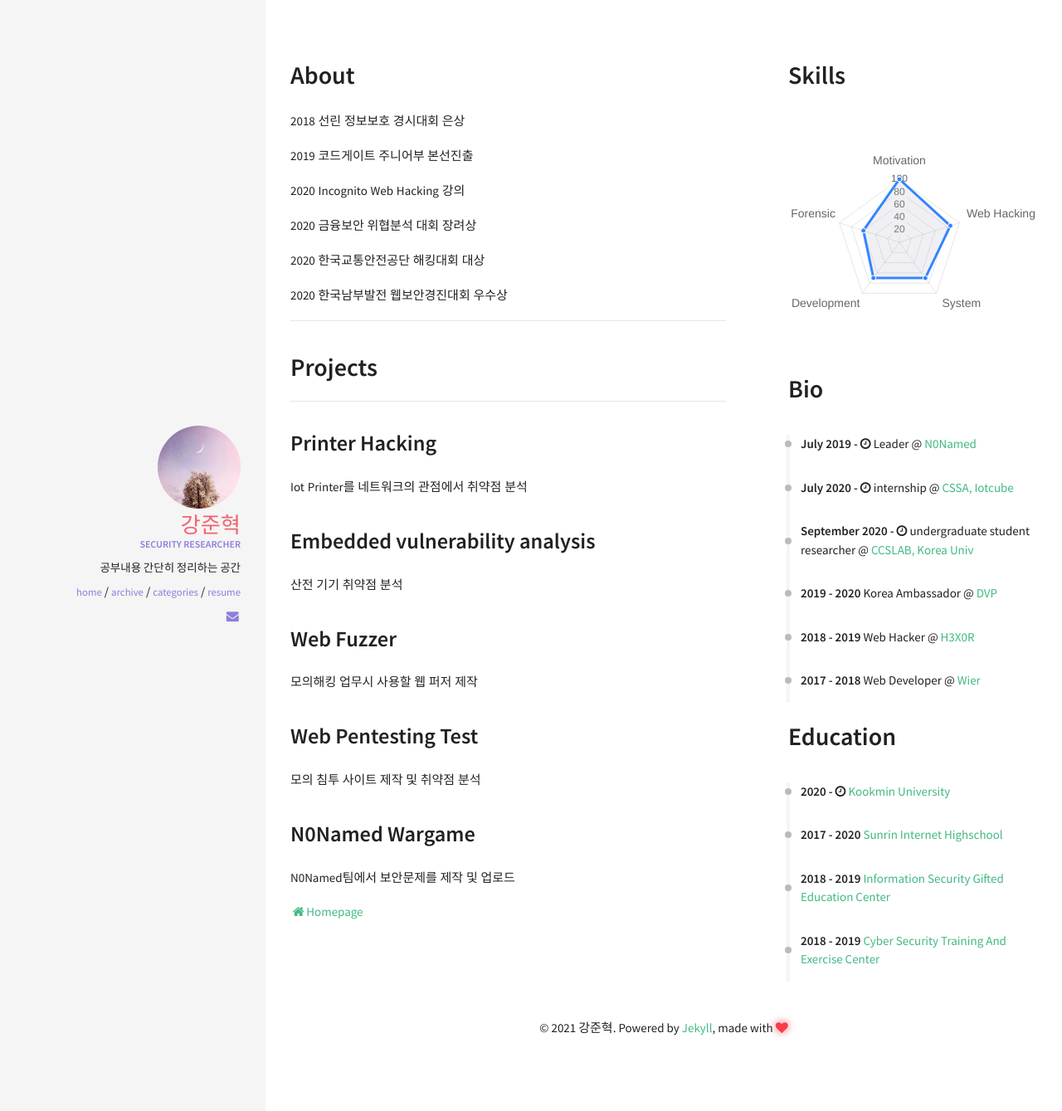
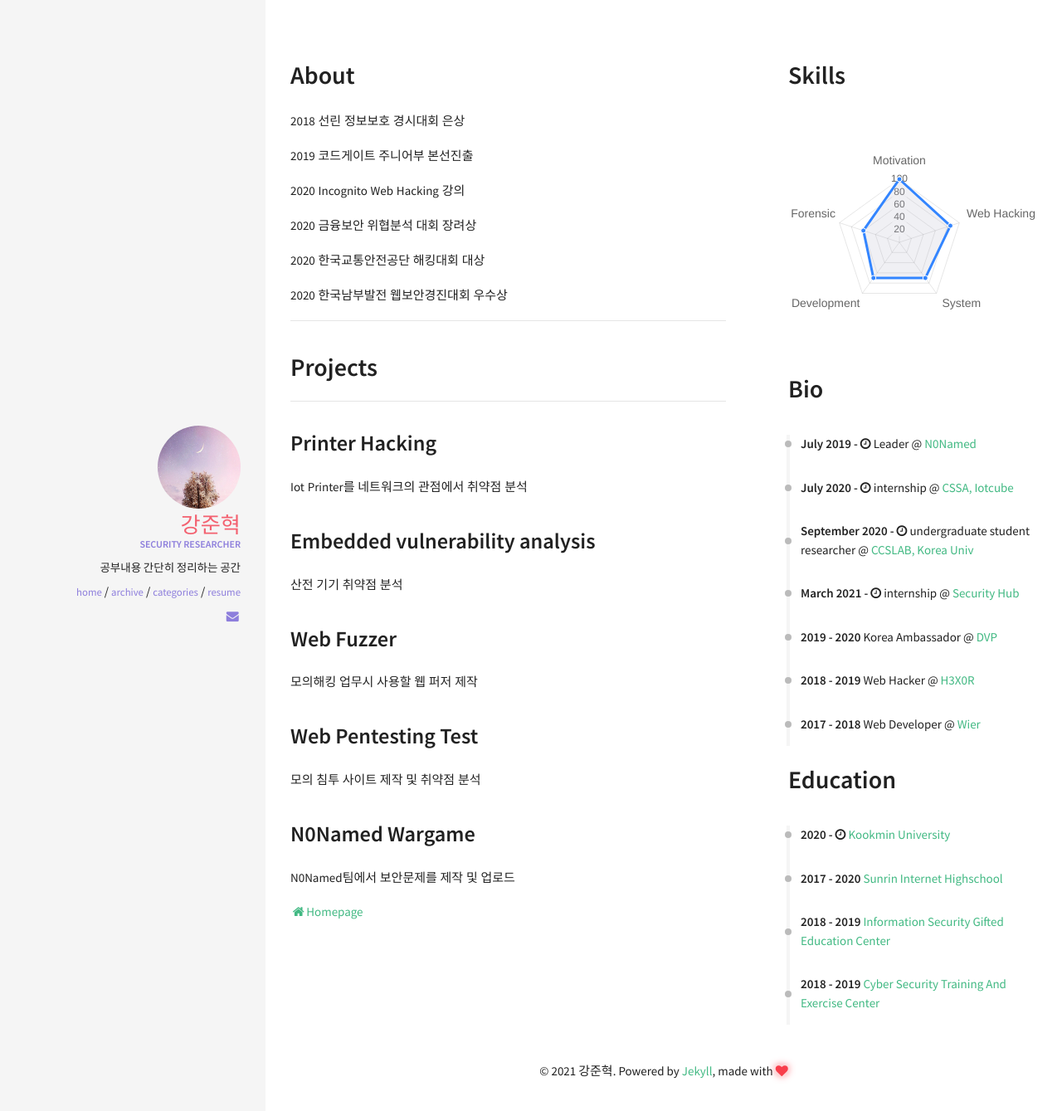
Before and after one commit to kangsecu/kangsecu.github.io, a Jekyll site: the page built from resume.html, in a window 1280 px wide. Shown: the top 1339 px of the page at 83% size. Built offline with Jekyll 4.4.1, drawn with Linux system fonts in a browser that asks for light colours; nearby versions of some CDN libraries.

Commit message:
Update careers.yml

```diff
--- a/_data/index/careers.yml
+++ b/_data/index/careers.yml
@@ -15,6 +15,11 @@
   date: September 2020 - <i class="fa fa-clock-o" aria-hidden="true" title="Until Now"></i>
   job: undergraduate student researcher
 
+- name: Security Hub
+  link : http://securityhub.co.kr
+  date : March 2021 - <i class="fa fa-clock-o" aria-hidden="true" title="Until Now"></i>
+  job : internship
+
 - name: DVP
   link: https://dvpnet.io/
   date: 2019 - 2020
```
